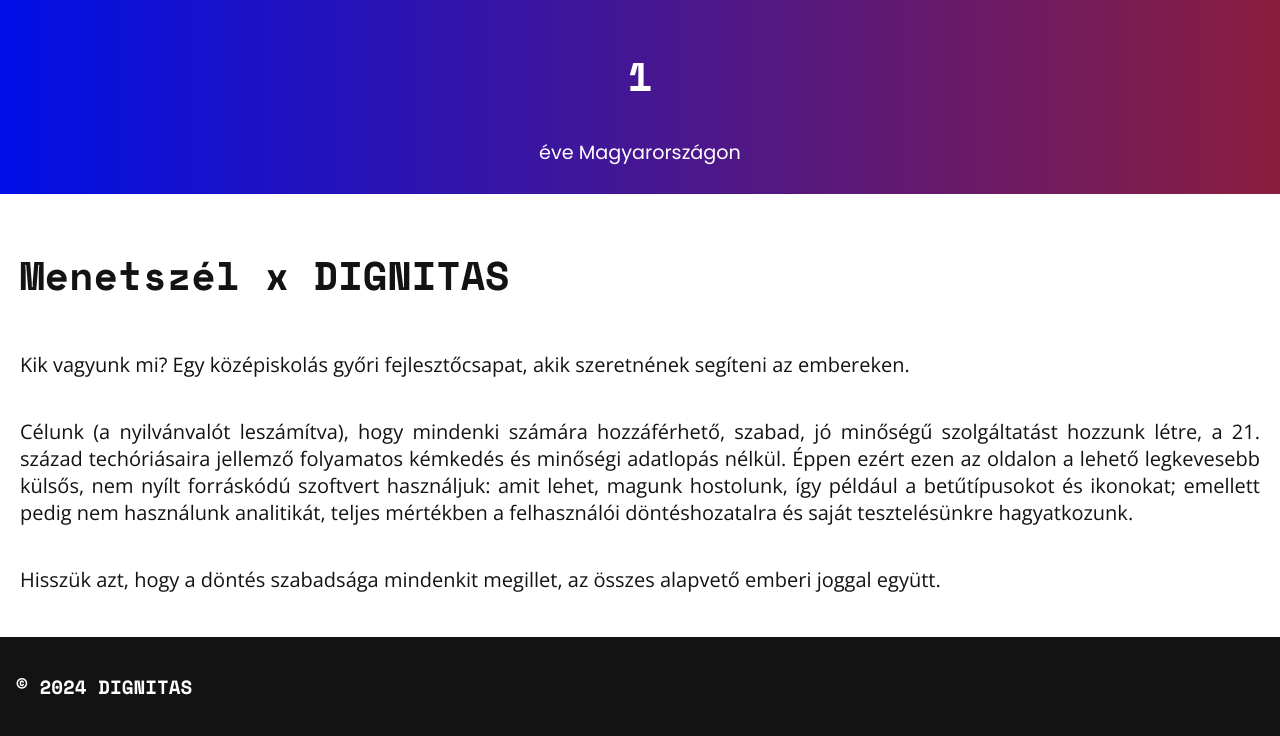
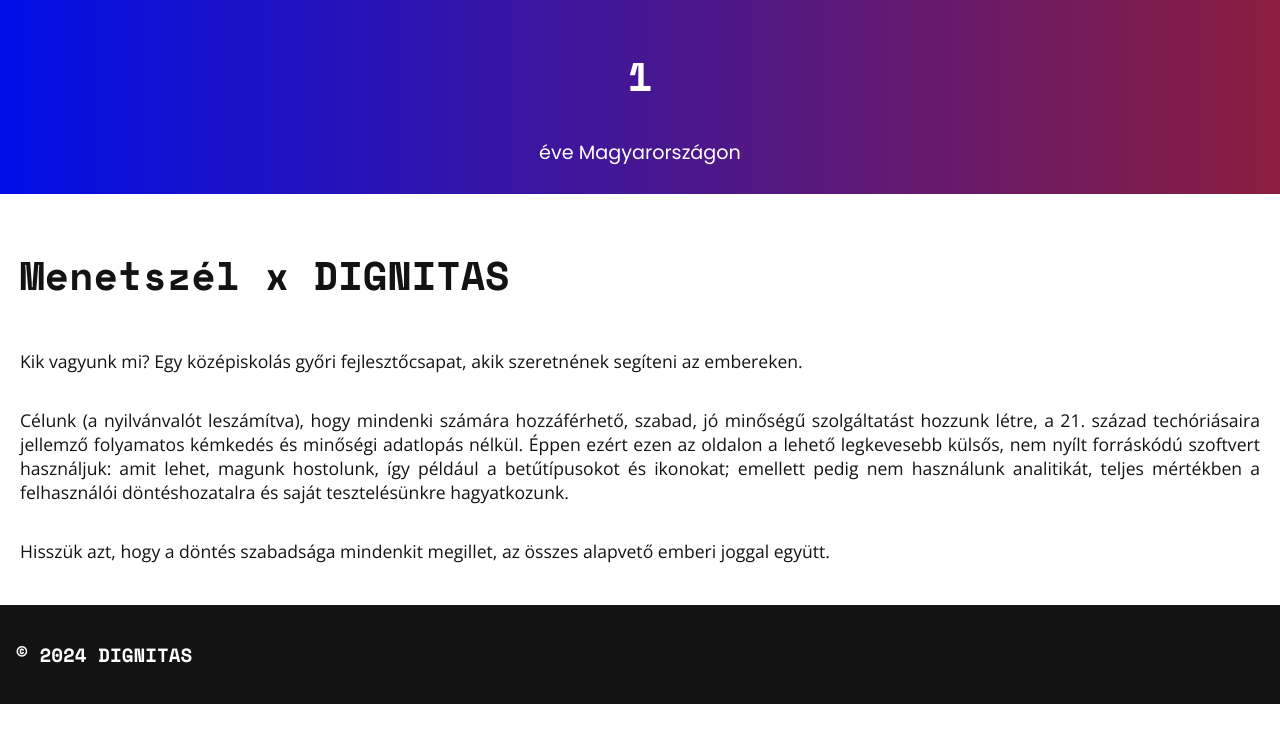
Before and after one commit to 60iTomi/dignitas, a plain HTML site: page index.html in a window 1280 px wide. Shown: the part 818-1554 px from the top of the page. After the commit the page ends 1522 px from the top, so only its background shows below. Drawn offline with Linux system fonts and the light colour scheme; a web font is replaced by a local one.

Commit message:
style: Decrease font size for info paragraph

```diff
--- a/style.css
+++ b/style.css
@@ -195,7 +195,7 @@ html, body {
 }
 
 .content.info p {
-    font-size: 2.5vh;
+    font-size: 2.2vh;
     font-weight: 400;
     font-family: 'Open Sans';
     color: var(--secondary-color);
```
